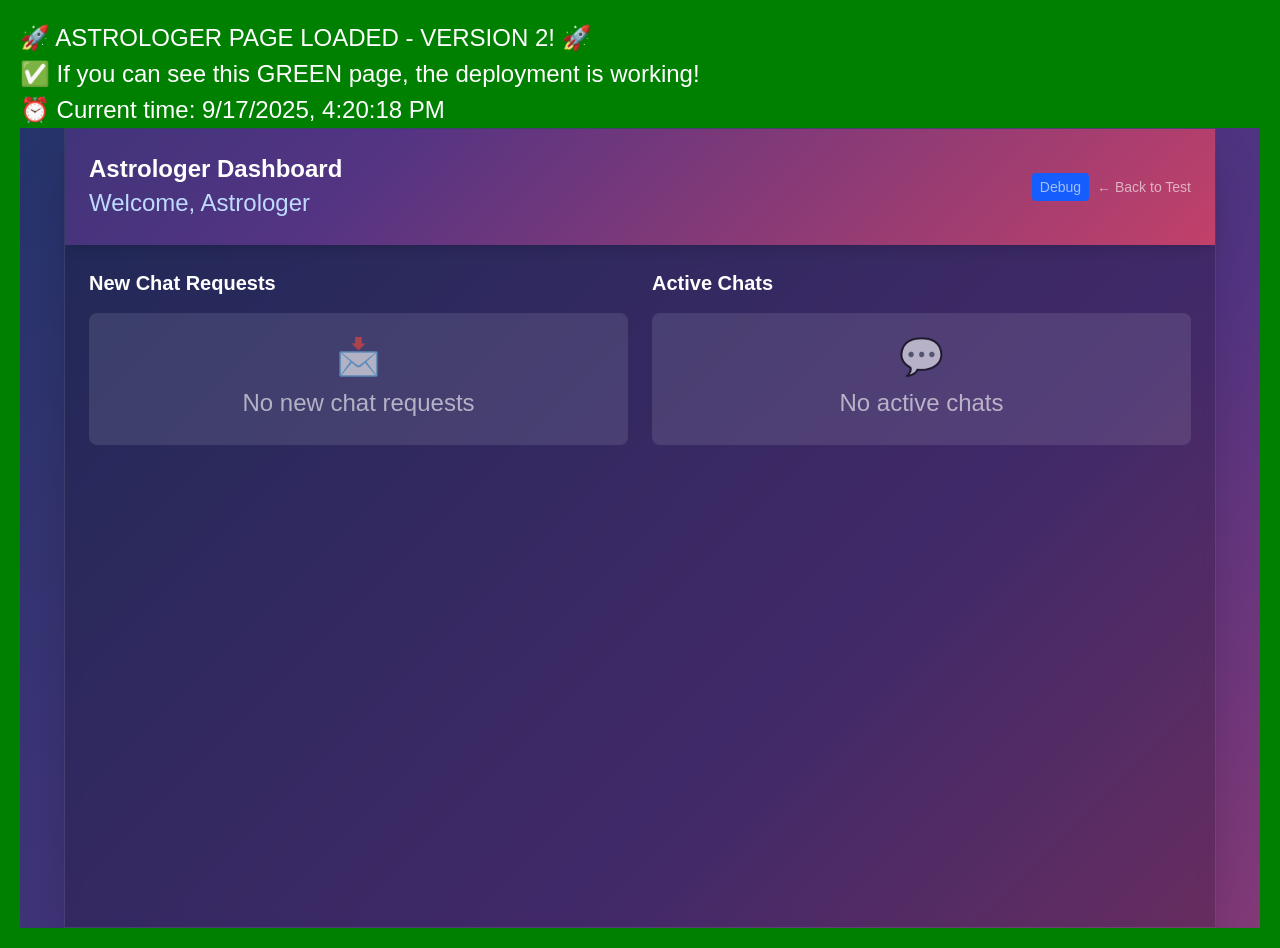
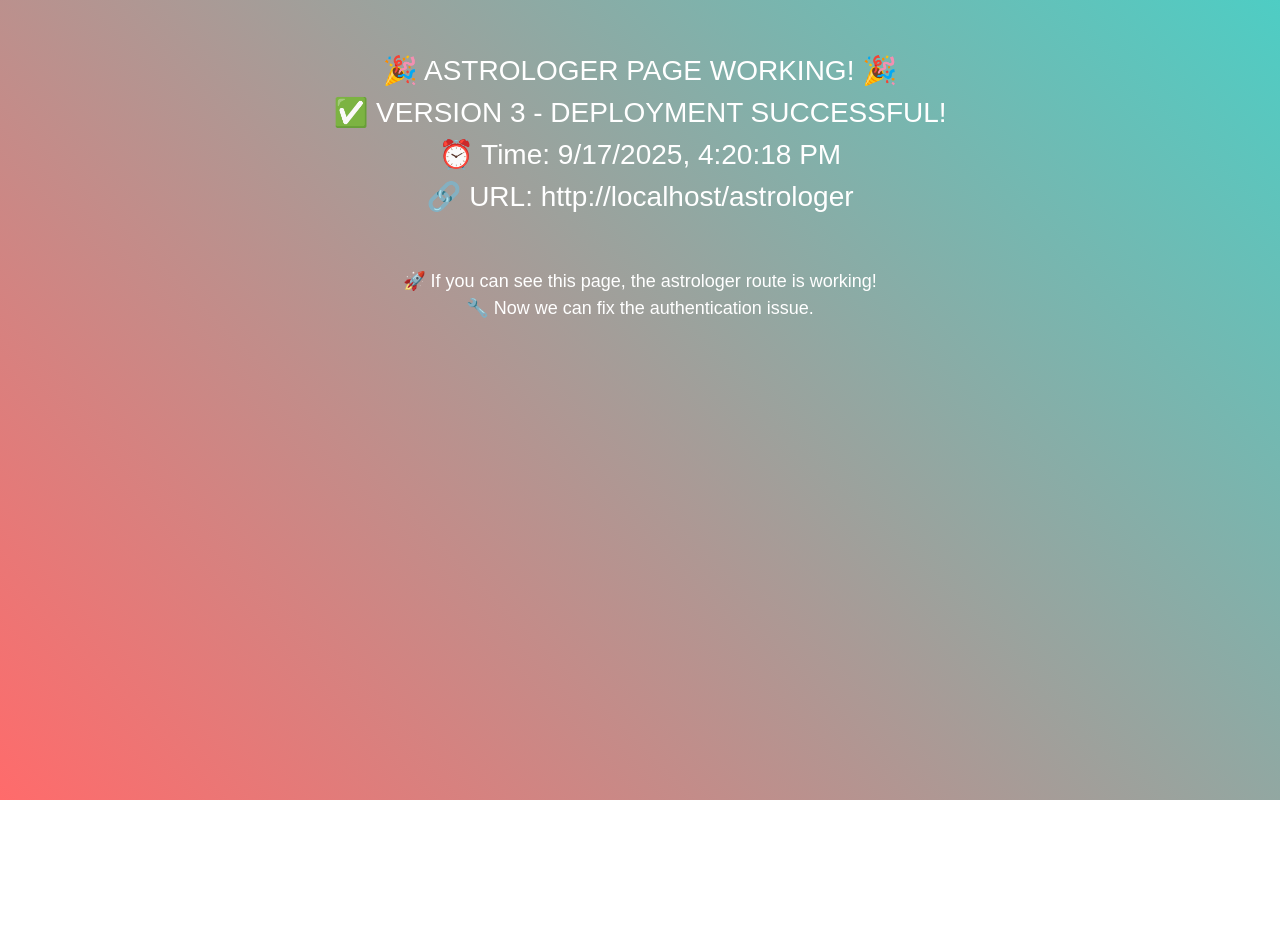
Before and after one commit to AviZacksy/chatsysystem, a Next.js app: page /astrologer in a window 1280 px wide. After the commit the page ends 800 px from the top, so only its background shows below. Built offline with nearby package versions, Linux system fonts and the light colour scheme.

Commit message:
Test: VERSION 3 - Complete bypass for testing

```diff
--- a/src/app/astrologer/page.tsx
+++ b/src/app/astrologer/page.tsx
@@ -373,15 +373,26 @@ function AstrologerDashboardContent() {
 }
 
 export default function AstrologerDashboard() {
-  console.log('AstrologerDashboard component rendered - VERSION 2');
+  console.log('AstrologerDashboard component rendered - VERSION 3');
 
-  // Simple test component first
+  // Completely bypass everything for testing
   return (
-    <div style={{ padding: '20px', background: 'green', color: 'white', fontSize: '24px' }}>
-      <h1>🚀 ASTROLOGER PAGE LOADED - VERSION 2! 🚀</h1>
-      <p>✅ If you can see this GREEN page, the deployment is working!</p>
-      <p>⏰ Current time: {new Date().toLocaleString()}</p>
-      <AstrologerDashboardContent />
+    <div style={{
+      padding: '50px',
+      background: 'linear-gradient(45deg, #ff6b6b, #4ecdc4)',
+      color: 'white',
+      fontSize: '28px',
+      minHeight: '100vh',
+      textAlign: 'center'
+    }}>
+      <h1>🎉 ASTROLOGER PAGE WORKING! 🎉</h1>
+      <p>✅ VERSION 3 - DEPLOYMENT SUCCESSFUL!</p>
+      <p>⏰ Time: {new Date().toLocaleString()}</p>
+      <p>🔗 URL: {typeof window !== 'undefined' ? window.location.href : 'Loading...'}</p>
+      <div style={{ marginTop: '50px', fontSize: '18px' }}>
+        <p>🚀 If you can see this page, the astrologer route is working!</p>
+        <p>🔧 Now we can fix the authentication issue.</p>
+      </div>
     </div>
   );
 }
```
